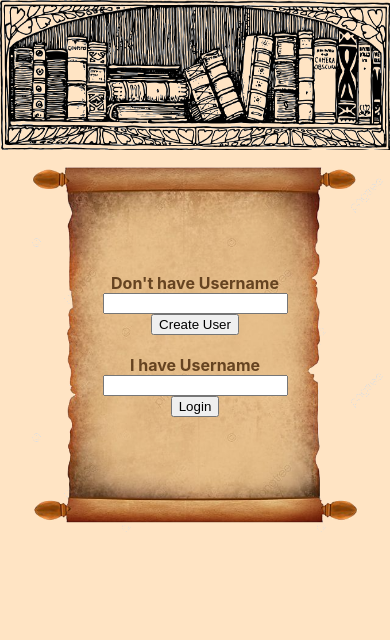
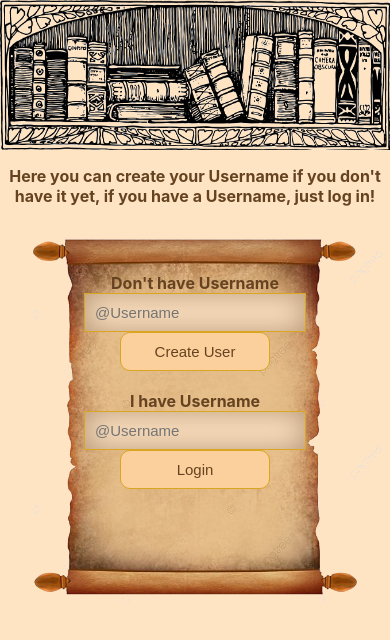
Before and after one commit to walisonabram/Project-2, a React (Create React App) app: page /register in a window 390 px wide. Shown: the top 640 px of the page. Built offline with nearby package versions, Linux system fonts and the light colour scheme.

Commit message:
change some styles in register form

```diff
--- a/src/components/Header/Header.js
+++ b/src/components/Header/Header.js
@@ -1,10 +1,11 @@
 import './Header.css';
 import logo4 from '../../assets/images/logo4.png';
+import { Link } from 'react-router-dom';
 
 function Header() {
     return (
         <header>
-            <img src={logo4} alt='logo1' />
+              <img src={logo4} alt='logo1' />
         </header>
     )
 }
--- a/src/index.css
+++ b/src/index.css
@@ -1,5 +1,5 @@
 body {
-  background-color:bisque ;
+  background-color: bisque;
   margin: 0;
   font-family: -apple-system, BlinkMacSystemFont, 'Segoe UI', 'Roboto', 'Oxygen',
     'Ubuntu', 'Cantarell', 'Fira Sans', 'Droid Sans', 'Helvetica Neue',
--- a/src/pages/Home/Home.js
+++ b/src/pages/Home/Home.js
@@ -10,7 +10,7 @@ function Home() {
       <Header />
       <Navbar />
       <div className="information">
-        <h1>Welcome</h1>
+        <h1>Welcome to My Personal Library</h1>
         <span>
           Hello Reader! I know how hard it is to get organized when you're a book lover, here you'll be able to add books you've read, books you're reading and books you'd like to read!
         </span>
--- a/src/pages/Register/Register.css
+++ b/src/pages/Register/Register.css
@@ -42,4 +42,38 @@
         align-items: center;
         align-content: center;
     }
+
+    .form-container p {
+        text-align: center;
+        color: #654321;
+    }
+
+    .form button {
+        font-size: 15px;
+        width: 150px;
+        padding: 10px;
+        border-radius: 10px;
+        background-color: rgb(252, 208, 156);
+        border: 1px solid goldenrod;
+        color: #654321;
+    }
+
+    .form input {
+        width: 200px;
+        border-width: 1px;
+        border-color: goldenrod;
+        border-style: solid;
+        padding: 10px;
+        font-size: 15px;
+        background-color: #ffe4c4;
+        color: #654321;
+        box-shadow: inset 0px 0px 30px 0px rgba(101,67,33,.50);
+        font-weight: normal;
+        font-family: sans-serif;
+    }
+    .form input:focus { outline:none; }
+
+    .form label {
+        color: #654321;
+    }
 }
--- a/src/pages/Register/Register.js
+++ b/src/pages/Register/Register.js
@@ -1,27 +1,28 @@
-import Header from '../../components/Header/Header';
-import './Register.css';
-import Img from '../../assets/images/paper1.png'
+import Header from "../../components/Header/Header";
+import "./Register.css";
+import Img from "../../assets/images/paper1.png";
 
 function Register() {
-    return(
-        <div className='register-container'>
-            <Header />
-            <div className='form-container'>
-                <div className='form'>
-
-                <label htmlFor='createuser'>Don't have Username</label>
-                <input type='text' id='createuser' name='createuser'></input>
-                <button>Create User</button><br />
-                <label htmlFor='login'>I have Username</label>
-                <input type='text' id='login' name='login'></input>
-                <button>Login</button>
-                </div>
-
-                    <img className='img' src={Img} alt='img-paper' />
-
-            </div>
+  return (
+    <div className="register-container">
+      <Header />
+      <div className="form-container">
+            <p>Here you can create your Username if you don't have it yet, if you have a Username, just log in!</p>
+        <div className="form">
+            <form className="form">
+                <label htmlFor="createuser">Don't have Username</label>
+                <input type="text" id="createuser" name="createuser" placeholder="@Username" autoFocus required></input>
+                <button type="submit">Create User</button>
+                <br />
+                <label htmlFor="login">I have Username</label>
+                <input type="text" id="login" name="login" placeholder="@Username" autoFocus required></input>
+                <button type="submit">Login</button>
+            </form>
         </div>
-    )
+        <img className="img" src={Img} alt="img-paper" />
+      </div>
+    </div>
+  );
 }
 
 export default Register;
```
